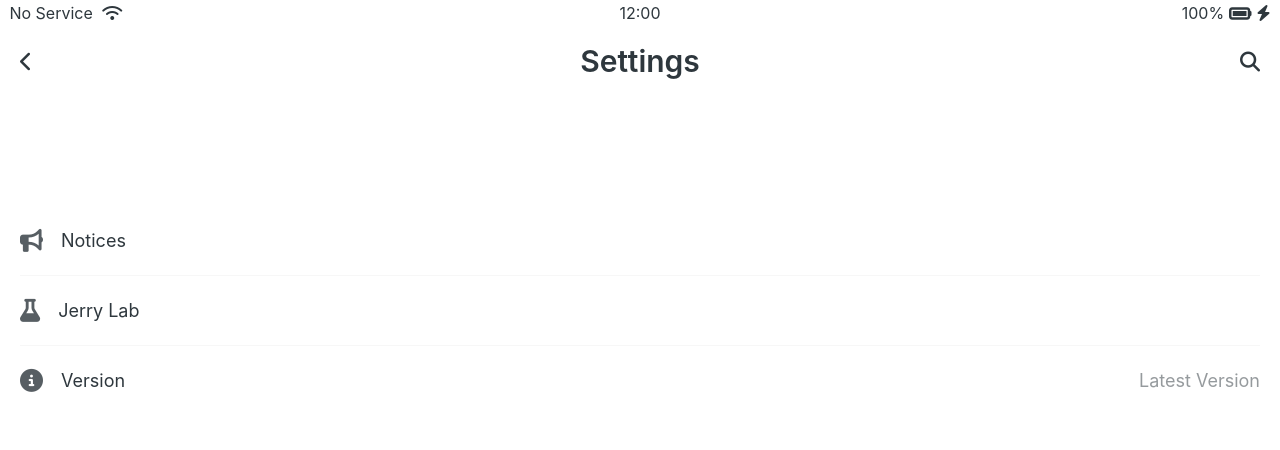
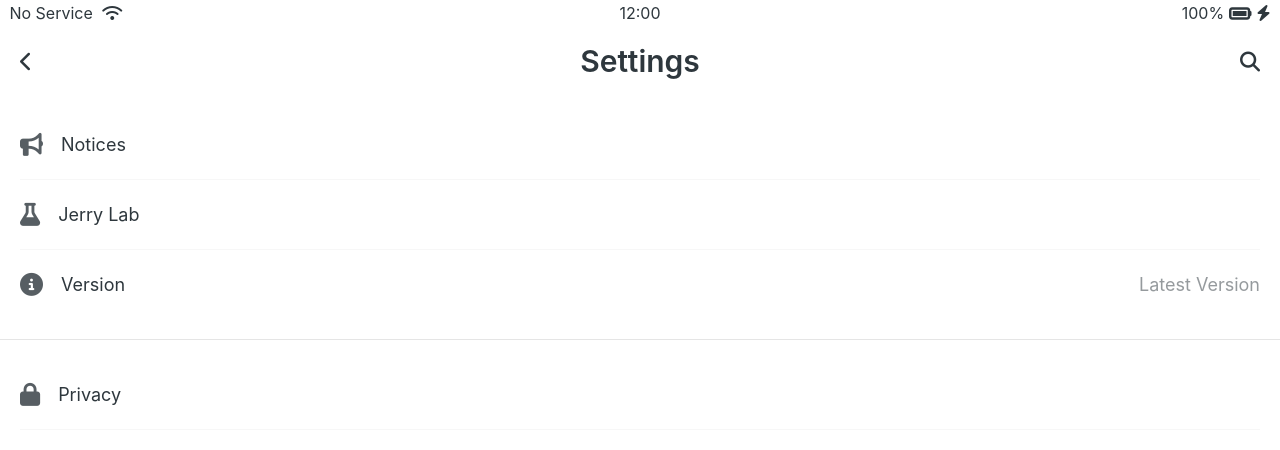
Before and after one commit to natureso/kokoa-clone-2021.06, a plain HTML site: page settings.html in a window 1280 px wide. Shown: the top 450 px of the page. Drawn offline with Linux system fonts and the light colour scheme.

Commit message:
settings-page-update

```diff
--- a/css/components/alt-screen-header.css
+++ b/css/components/alt-screen-header.css
@@ -5,6 +5,12 @@
   justify-content: center;
   align-items: center;
   margin-bottom: 15px;
+  top: 0;
+  position: fixed;
+  width: 100%;
+  box-sizing: border-box;
+  background-color: white;
+  z-index: 1;
 }
 
 .alt-header__column {
@@ -33,3 +39,13 @@
 .alt-header__column span:last-child {
   margin-left: 20px;
 }
+
+.main-screen__alt-upper {
+  padding: 0px var(--horizontal-space);
+  margin-top: 110px;
+}
+
+.main-screen__alt-lower {
+  padding: 0px var(--horizontal-space);
+  margin-bottom: 90px;
+}
--- a/settings.html
+++ b/settings.html
@@ -35,7 +35,7 @@
         </div>
     </header>
 
-    <main class="main-screen">
+    <main class="main-screen__alt-upper">
         <ul class="settings-list">
             <li class="settings__setting">
                 <div class="settings__setting-column">
@@ -63,7 +63,7 @@
 
     <div class="settings-middleline"></div>
 
-    <main class="main-screen">
+    <main class="main-screen__alt-lower">
         <ul class="settings-list">
             <li class="settings__setting">
                 <div class="settings__setting-column">
```
